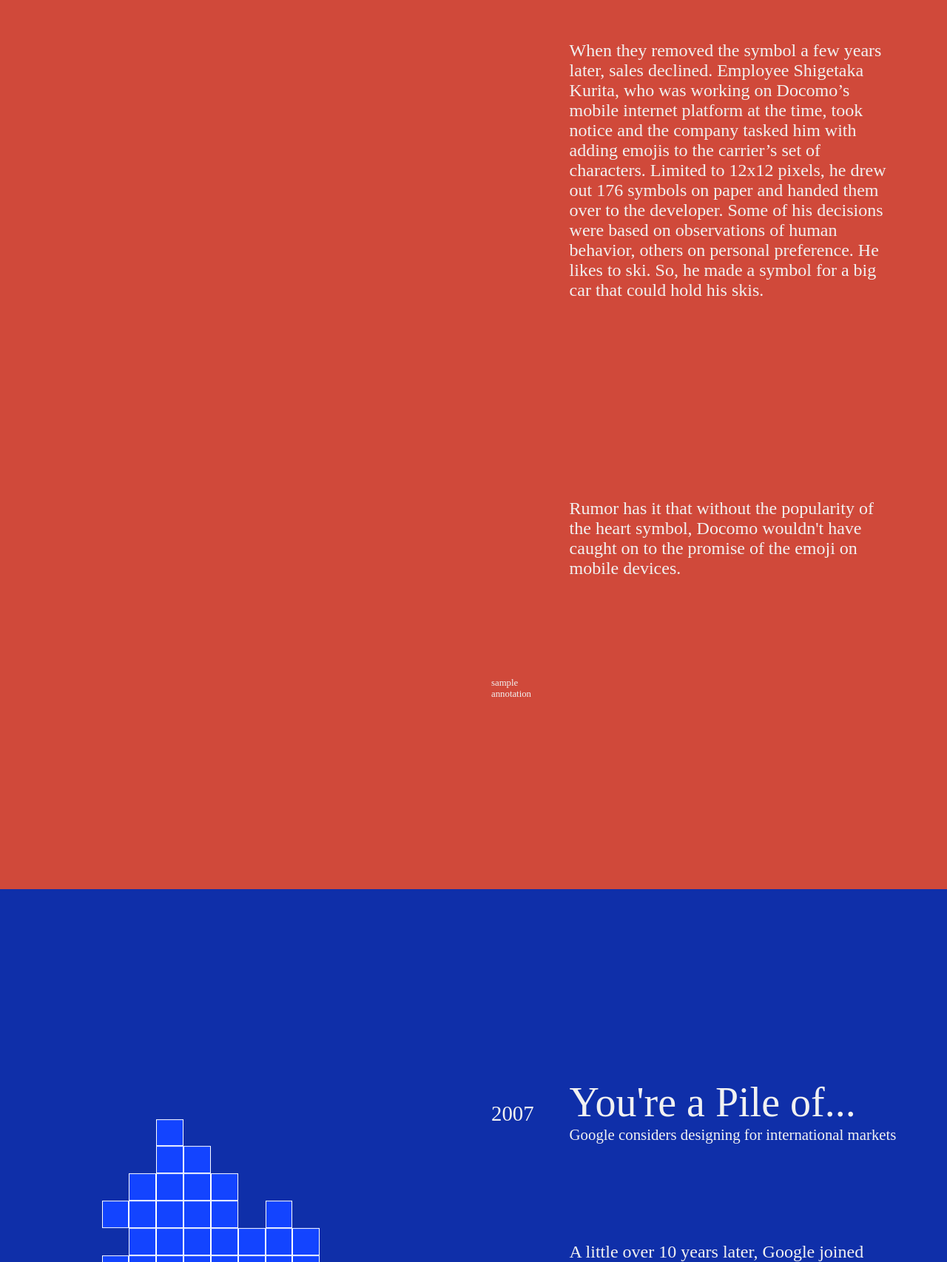
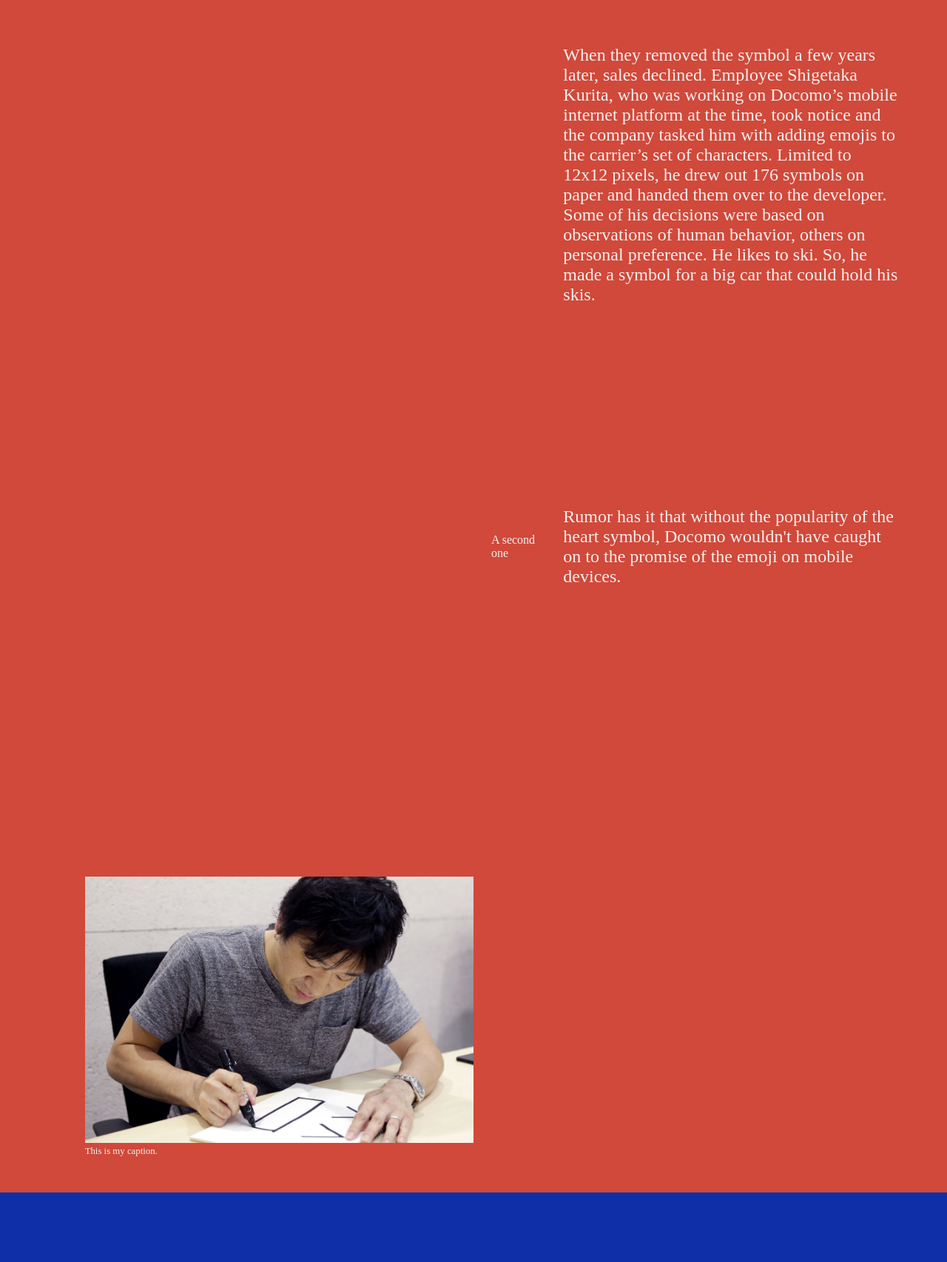
Before and after one commit to divya-mehra/six-emoji-story, a React (Vite) app: page / in a window 1280 px wide. Shown: the part 1734-3440 px from the top of the page at 74% size. Built offline with nearby package versions, Linux system fonts and the light colour scheme; a web font is replaced by a local one.

Commit message:
annotation layout

```diff
--- a/src/App.jsx
+++ b/src/App.jsx
@@ -29,6 +29,7 @@ function App() {
             color={e.color}
             emojiColor={e.emojiColor}
             content={e.content}
+            images={e.images}
           />
         );
       })}
--- a/src/components/Annotation/index.scss
+++ b/src/components/Annotation/index.scss
@@ -2,4 +2,5 @@
 
 .annotation {
     grid-column: 0 / 1;
+    // grid-row: 2 /3;
 }
--- a/src/components/ImageWIthCaption/index.jsx
+++ b/src/components/ImageWIthCaption/index.jsx
@@ -1,7 +1,13 @@
 import "./index.scss";
 
-const ImageWithCaption = ({col}) => {
-    return ( <></> );
+const ImageWithCaption = ({path}) => {
+
+    console.log(path)
+    return ( <div className="imageContainer">
+
+        <img src={path} alt="Description" />
+        <div className="annotation">This is my caption.</div>
+        </div> );
 }
 
 export default ImageWithCaption;
--- a/src/components/ImageWIthCaption/index.scss
+++ b/src/components/ImageWIthCaption/index.scss
@@ -1 +1,14 @@
 @import "../Layout/base.scss";
+
+.imageContainer {
+//   position: relative;
+  box-sizing: border-box;
+//   height: auto; /* Allow the height to adjust based on the image's aspect ratio */
+  padding-bottom: $base*3;
+grid-column: 2/7;
+}
+
+.imageContainer > img {
+  max-width: 100%;
+  object-fit: cover;
+}
--- a/src/components/Layout/base.scss
+++ b/src/components/Layout/base.scss
@@ -14,6 +14,16 @@
 .half-column {
   width: getWidth(6, 12);
 }
+
+// Grids
+
+.gridded-column {
+  display: grid;
+  grid-template-columns: repeat(6, 1fr);
+  column-gap: $base * 3;
+  align-items: baseline;
+}
+
 
 
 .title-page {
--- a/src/components/Section/index.jsx
+++ b/src/components/Section/index.jsx
@@ -7,6 +7,7 @@ import Text from "../Text";
 import Transition from "../Transition";
 import { useState, useRef } from "react";
 import Annotation from "../Annotation";
+import ImageWithCaption from "../ImageWIthCaption";
 
 const Section = ({
   emojis,
@@ -20,29 +21,45 @@ const Section = ({
   id,
   grid,
   color,
-  content
+  content,
+  images,
 }) => {
   // console.log(emojis);
 
+  let gridHeight = "100%";
 
   return (
-
-    <div className="section-background" style={{backgroundColor: color}}>
-        {/* <Transition start={true} currentColor={color} id={id} emojis={emojis}/> */}
+    <div className="section-background" style={{ backgroundColor: color }}>
+      {/* <Transition start={true} currentColor={color} id={id} emojis={emojis}/> */}
       <div className="flex individual-section" data-panel-number={number}>
         <div className="half-column">
-          <Grid emojis={emojis} color={color} currentEmoji={currentEmoji} emojiColor={emojiColor} grid={grid}></Grid>
+          <div className="gridArea" style={{ height: gridHeight }}>
+            <Grid
+              emojis={emojis}
+              color={color}
+              currentEmoji={currentEmoji}
+              emojiColor={emojiColor}
+              grid={grid}
+            ></Grid>
+          </div>
         </div>
-        <div className="half-column all-text" >
+        <div className="half-column gridded-column">
           <SectionHeader title={title} subtitle={subtitle} year={year} />
-          <Text id={id} content={content}/>
-          <Annotation/>
+          <Text id={id} content={content} />
+
         </div>
       </div>
       {/* <Transition start={false} currentColor={color} id={id} emojis={emojis}/> */}
-
+      <div className="flex">
+        <div className="half-column image-left gridded-column">
+          {images.length > 0 &&
+            images.map((image, index) => (
+              <ImageWithCaption key={index} path={image} />
+            ))}
+        </div>
+        <div className="half-column image-right gridded-column"></div>
+      </div>
     </div>
-
   );
 };
 
--- a/src/components/Section/index.scss
+++ b/src/components/Section/index.scss
@@ -1,12 +1,4 @@
 @import "../Layout/base.scss";
-
-.all-text {
-    display: grid;
-    grid-template-columns: repeat(6, 1fr);
-    column-gap: $base * 3;
-}
-
-
 
 .section-background {
     background-color: $light;
--- a/src/components/Text/index.jsx
+++ b/src/components/Text/index.jsx
@@ -1,20 +1,26 @@
 import "./index.scss";
-import { SectionHeader } from "../Headlines";
 
-const Text = ({id, content}) => {
+const Text = ({ id, content }) => {
+  console.log();
 
-  console.log()
+  // this has text and annotations
 
   return (
-    <div className="body-text">
+    <div className="gridded-section">
+      {content.map((item, index) => (
+
+        <div className="body-text" key={index}>
+            <div className="text" style={{gridColumn: "2 / 7"}} >
+            {item.text}
+            </div>
+            <div className="annotation-text" key={index}>
+            {item.annotation}
+          </div>
+        </div>
 
 
-      {content.map((item, index) => (
-        <div className="text" key={index}>{item}</div>
       ))}
-      </div>
-
-
+    </div>
   );
 };
 
--- a/src/components/Text/index.scss
+++ b/src/components/Text/index.scss
@@ -1,11 +1,29 @@
 @import '../Layout/base.scss';
 
+.gridded-section {
+    box-sizing: border-box;
+    grid-column: 1 / -1; /* Span all columns */
+    display: grid;
+    grid-template-columns: repeat(6, 1fr);
+    grid-template-rows: auto;
+    align-items: baseline;
+}
+
 .body-text {
+    // grid-column: 2 / 7;
+    grid-column: 1 / -1; /* Span all columns */
+    display: grid;
+    grid-template-columns: repeat(6, 1fr);
+    align-items: center;
+    gap: $base* 2;
+
+}
+
+.annotation-text {
+    grid-row: 1;
     box-sizing: border-box;
-    grid-column: 2 / 7;
-    // width: 70%;
-    // align-self: flex-end;
-    // padding-right: $base*5;
+
+
 
 }
 
--- a/src/data/emojiData.jsx
+++ b/src/data/emojiData.jsx
@@ -15,9 +15,12 @@ const emojis = [
     color: "#D0493A",
     emojiColor: "#FF5744",
     content: [
-      "By the mid 1990s, the pager was an absolute sensation amongst Japanese teenagers. Carrier NTT Docomo sold its Pocket Bell pagers with heart symbols. (1) The heart is the most cited symbol, but records say the devices also had numeric codes that would send short pre-programmed messages with illustrations, like “I won’t forgive you” with a crying face, or 'I'm sorry.' They knew what kids had to say.",
-      "When they removed the symbol a few years later, sales declined. Employee Shigetaka Kurita, who was working on Docomo’s mobile internet platform at the time, took notice and the company tasked him with adding emojis to the carrier’s set of characters. Limited to 12x12 pixels, he drew out 176 symbols on paper and handed them over to the developer. Some of his decisions were based on observations of human behavior, others on personal preference. He likes to ski. So, he made a symbol for a big car that could hold his skis.",
-      "Rumor has it that without the popularity of the heart symbol, Docomo wouldn't have caught on to the promise of the emoji on mobile devices.",
+      {text: "By the mid 1990s, the pager was an absolute sensation amongst Japanese teenagers. Carrier NTT Docomo sold its Pocket Bell pagers with heart symbols. (1) The heart is the most cited symbol, but records say the devices also had numeric codes that would send short pre-programmed messages with illustrations, like “I won’t forgive you” with a crying face, or 'I'm sorry.' They knew what kids had to say.", annotation: "Here's an annotation"},
+      {text: "When they removed the symbol a few years later, sales declined. Employee Shigetaka Kurita, who was working on Docomo’s mobile internet platform at the time, took notice and the company tasked him with adding emojis to the carrier’s set of characters. Limited to 12x12 pixels, he drew out 176 symbols on paper and handed them over to the developer. Some of his decisions were based on observations of human behavior, others on personal preference. He likes to ski. So, he made a symbol for a big car that could hold his skis."},
+      {text: "Rumor has it that without the popularity of the heart symbol, Docomo wouldn't have caught on to the promise of the emoji on mobile devices.", annotation: "A second one"},
+    ],
+    images: [
+      "/images/kurita.png",
     ],
   },
   {
@@ -41,6 +44,7 @@ const emojis = [
       "One big point of contention was the poo emoji. The symbol became popular in Japan through a loveable character in the 80s show, Dr Slump. But some people in Silicon Valley thought the it was offensive. What would people think of them if they added a pile of steaming shit (and that too, a smiling one!) to their vetted vocabulary? Japnese project manager, Takeshi Kishimoto was adamant: the emoji is essential. It says “’I don’t like that,’ but softly,” bringing an air of lighteness. It expresses a bad day with a laugh, standing in for the body language we lack in online communication. The team fought for it.",
       "They won, poo won, humanity won. This may sound like a joke, but what is raw humanity if not dealing with your shit on a daily basis?",
     ],
+    images: [],
   },
   {
     id: 2,
@@ -62,6 +66,7 @@ const emojis = [
       "Two years after the campaign appeared, the Unicode Consortium finally added five skin tone modifiers to the “standard” yellow. The colors came from something called the Fitzpatrick scale, chosen for its so-called neutrality derived from its medical origins – but is anything really neutral?",
       "Once the modifiers were out, not everyone chose to use them. The Atlantic even published an article, 'Is It Okay to Use the White Emoji?' So did many others until the people laughed and said, stop talking about emoji (too late). Regardless of race, the question remains: do I want to draw attention to the color of my skin in every message I send out? Our vocabulary is a reflection of societal issues and norms, and representation is one of the most pressing matters we face today.",
     ],
+    images: [],
   },
   {
     id: 3,
@@ -85,6 +90,7 @@ const emojis = [
       " Some key context: Lemonade included a song called Sorry, ending in the line, 'He better call Becky with the good hair.' The singer’s fans, aka the beehive, identified Becky as a woman with whom Jay-Z had an affair, and believed this person to be fashion designer Rachel Roy.",
       "But since the internet isn’t a place for thoughtfully considered comments, the beehive mistakenly unleashed itself on the innocent Rachael Ray, whose name rings similar to Rachel Roy. What followed was a string of cryptic emoji on a seemingly innocent picture of gazpaacho. Once the beehive realized she wasn't the Becky they were seeking, they moved on to attack others with lemon emojis.",
     ],
+    images: [],
   },
   {
     id: 4,
@@ -104,6 +110,7 @@ const emojis = [
       "With rising gun safety concerns, especially in the United States where mass shootings were becoming horrifyingly commonplace relative to other nations, New Yorkers Against Gun Violence ran a campaign to convince Apple to remove the pistol. Apple acquiesced and now we have a water gun.",
       "Other platforms followed, the last being Facebook. Some may ask: well, why do we still have a bomb? Two hypotheses: 1) the bomb is a more stylized version of the real thing, and 2) a bomb can be used to say something is bomb. Again, the language of emoji adapts to our cultural vernacular.",
     ],
+    images: [],
   },
   {
     id: 5,
@@ -127,6 +134,7 @@ const emojis = [
       "The meaning behind the innocuous little symbols have been increasingly put to the test ever since 2004 (as emoticons) and 2014 (as emoji). Just before the ruling on SWT v Achter, former Chewy CEO Ryan Cohen was sued by the SEC for tweeting 'At least her cart is full 🌝' in response to negative press on Bed Bath & Beyond, and earlier this year, a Kentucky judge faced a decision of whether 💦 in a text referred to sexual acts or meth.",
       "All this begs the question we've been asking all along: Do emoji clarify or obscure? They conflate, confuse, or clarify. Their meaning multiples tenfold. And while our alphabet is finite (though vocabulary, and certainly, language is not), emoji continue to reproduce.",
     ],
+    images: [],
   },
 ];
 
```
Also changed, not shown: public/images/kurita.png (added).
